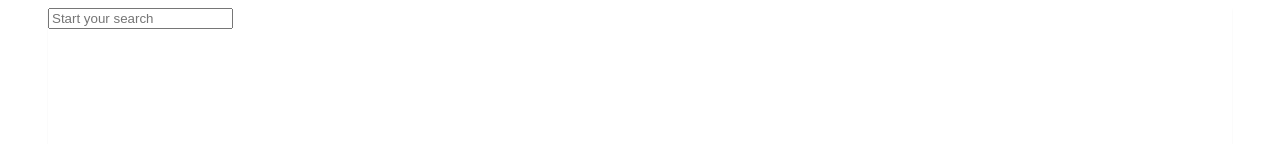
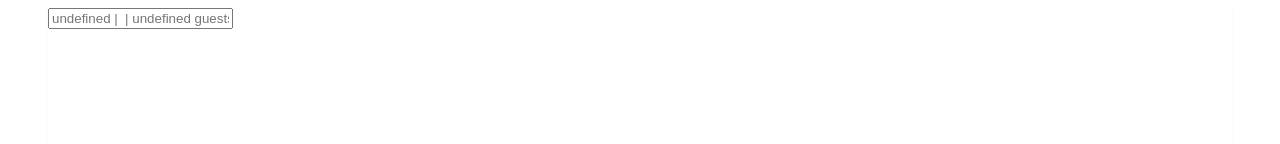
Before and after one commit to tofutree23/pokedex-next, a Next.js app: page /search in a window 1280 px wide. Shown: the top 144 px of the page. Built offline with nearby package versions, Linux system fonts and the light colour scheme.

Commit message:
add: router

```diff
--- a/src/components/Header.tsx
+++ b/src/components/Header.tsx
@@ -12,7 +12,11 @@ import { DateRangePicker, RangeKeyDict } from 'react-date-range'
 import 'react-date-range/dist/styles.css' // main style file
 import 'react-date-range/dist/theme/default.css' // theme css file
 
-export default function Header() {
+interface HeaderProps {
+  placeholder?: string
+}
+
+export default function Header({ placeholder }: HeaderProps) {
   const router = useRouter()
   const [searchInput, setSearchInput] = useState<string>('')
   const [startDate, setStartDate] = useState<Date>(new Date())
@@ -42,8 +46,16 @@ export default function Header() {
   const resetInput = () => setSearchInput('')
 
   const handleSearch = () => {
+    router.push({
+      pathname: '/search',
+      query: {
+        location: searchInput,
+        startDate: startDate.toISOString(),
+        endDate: endDate.toISOString(),
+        numberOfGuest,
+      },
+    })
     resetInput()
-    router.push('/search')
   }
 
   return (
@@ -66,7 +78,7 @@ export default function Header() {
         <input
           className='flex-grow pl-5 bg-transparent outline-none text-sm text-gray-600 placeholder-gray-400'
           type='text'
-          placeholder='Start your search'
+          placeholder={placeholder || 'Start your search'}
           value={searchInput}
           onChange={handleSearchInputChange}
         />
--- a/src/pages/search.tsx
+++ b/src/pages/search.tsx
@@ -1,16 +1,41 @@
 import Footer from '@/components/Footer'
 import Header from '@/components/Header'
+import { format } from 'date-fns'
+import { useRouter } from 'next/router'
+import { useEffect, useState } from 'react'
 
 interface SearchProps {}
 
 export default function Search({}: SearchProps) {
+  const [range, setRange] = useState<string>('')
+  const { query } = useRouter()
+  const { location, startDate, endDate, numberOfGuest } = query
+
+  useEffect(() => {
+    if (!startDate || !endDate) return
+
+    const formattedStartDate = format(
+      new Date(startDate as string),
+      'yyyy/MM/dd'
+    )
+    const formattedEndDate = format(new Date(endDate as string), 'yyyy/MM/dd')
+
+    setRange(`${formattedStartDate} - ${formattedEndDate}`)
+  }, [startDate, endDate])
+
   return (
     <div>
-      <Header />
+      <Header
+        placeholder={`${location} | ${range} | ${numberOfGuest} guests`}
+      />
       <main className='flex'>
         <section className='flex-grow pt-15 px-6'>
-          <p className='text-xs'>300+ Stays for 5 number of guests</p>
-          <h1 className='text-3xl font-semibold mt-2 mb-6'>Stays in Mars</h1>
+          <p className='text-xs'>
+            300+ Stays - {range} - for {numberOfGuest} number of guests
+          </p>
+          <h1 className='text-3xl font-semibold mt-2 mb-6'>
+            Stays in {location}
+          </h1>
           <div className='hidden lg:inline-flex mb-5 space-x-3 text-gray-800 whitespace-nowrap'>
             <p className='button'>Cancellation Flexibility</p>
             <p className='button'>Type of Place</p>
```
